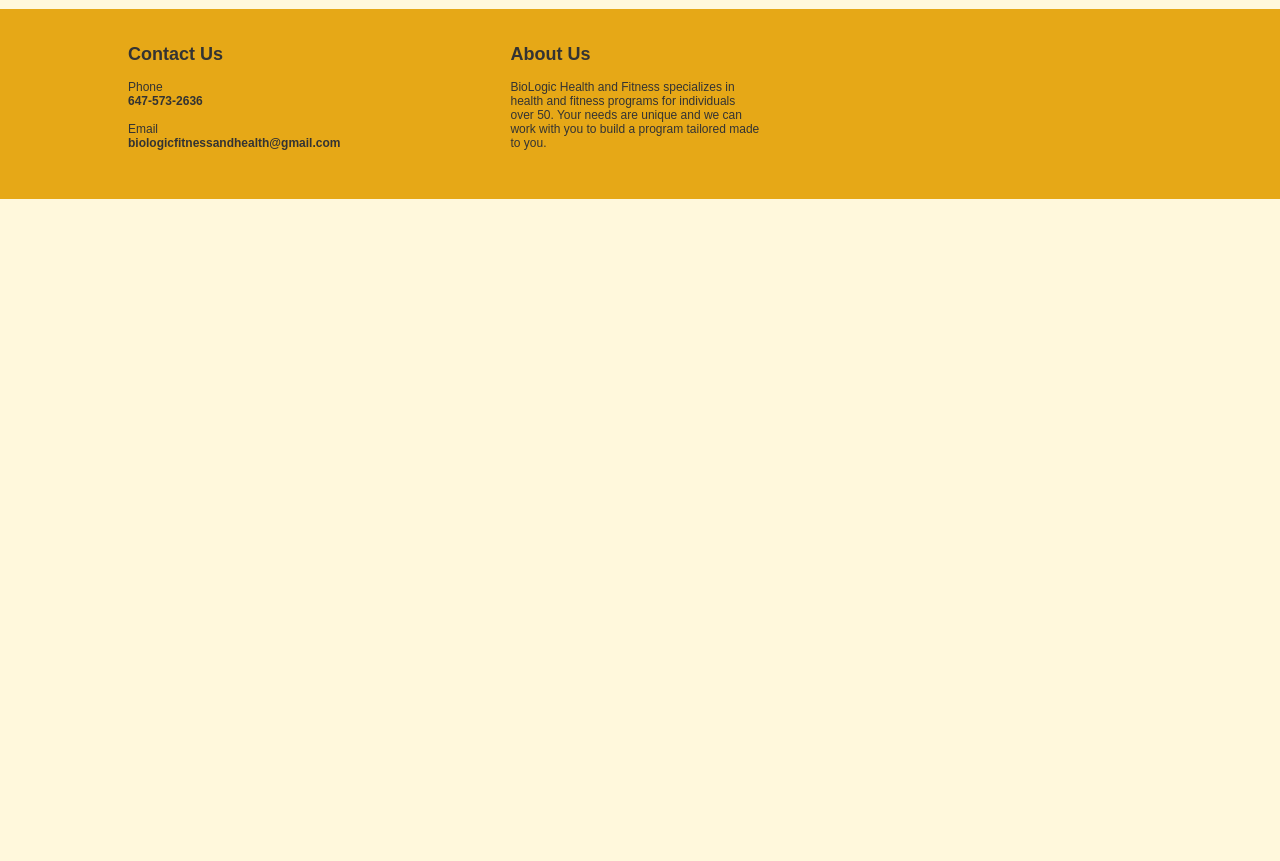
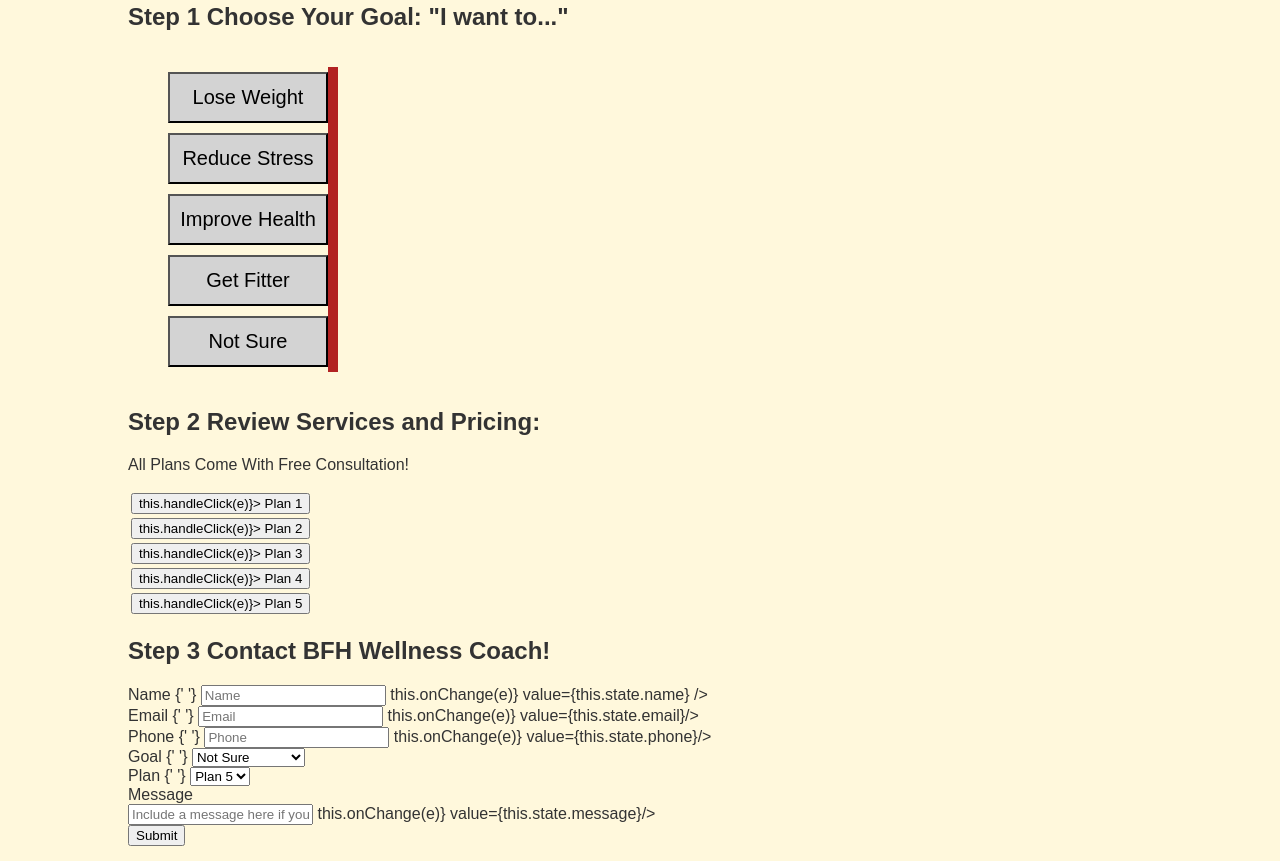
Before and after one commit to MyNameIsSpencer/biologicfitness, a plain HTML site: page index.html in a window 1280 px wide. Shown: the part 359-1220 px from the top of the page. Before the commit the page ends 800 px from the top, so only its background shows below. Drawn offline with Linux system fonts and the light colour scheme.

Commit message:
add step 1 css

```diff
--- a/css/home.css
+++ b/css/home.css
@@ -0,0 +1,74 @@
+
+.titler {
+  text-align: center;
+}
+
+.sub-titler {
+  text-align: center;
+}
+
+.step1 {
+  text-align: left;
+}
+
+.home-ul {
+  display: inline-block;
+  border-right: 10px solid firebrick;
+}
+
+.home-ul li {
+  list-style: none;
+}
+
+.home-ul li button{
+  font-size: 20px;
+  padding: 12px 5px;
+  margin: 5px 0px;
+  width: 160px;
+  background-color: lightgrey;
+  text-align: center;
+}
+
+.home-ul li button:hover{
+  background-color: lightgreen;
+  color: white;
+}
+
+.home-ul li button:focus{
+  background-color: dimgray;
+  color: white;
+  /* border-right: 10px solid firebrick; */
+}
+
+
+/* VVVV styles for info in step 1 */
+/* .displayer {
+  vertical-align: top;
+  height: 100%;
+  padding: 20px;
+  display: inline-block;
+}
+
+.descriptor {
+  vertical-align: top;
+  display: block;
+  height: 50px;
+  width: 300px;
+}
+
+.step1-pic {
+  display: block;
+  text-align: left;
+  margin-top: 50px;
+  width: 300px;
+}
+
+.step1-pic img {
+  max-height: 200px;
+  max-width: 300px;
+}
+
+.left-table {
+  display: block;
+  vertical-align: top;
+} */
--- a/css/rooter.css
+++ b/css/rooter.css
@@ -59,7 +59,7 @@
   margin-left: var(--centreMargin);
   margin-right: var(--centreMargin);
   height: 100%;
-  text-align: center;
+  /* text-align: center; */
 }
 
 .top-logo {
--- a/index.html
+++ b/index.html
@@ -2,7 +2,7 @@
 <html lang="en" dir="ltr">
   <head>
     <link rel="stylesheet" type="text/css" href="css/rooter.css">
-    <link rel="stylesheet" type="text/css" href="css/rooter.css">
+    <link rel="stylesheet" type="text/css" href="css/home.css">
     <meta charset="utf-8">
     <title></title>
   </head>
@@ -36,27 +36,14 @@
       </div> -->
     </header>
 
-    <div>
 
-    </div>
-
-
-
-    <!-- <p>Here da index</p> -->
-
-    <!-- <a href="index.html">Home/Index</a> <br>
-  	<a href="fitTips.html">Fit Tips</a> <br> -->
-		<!-- <a href="graphicdesign.html">Graphic Design</a> <br> -->
-
-
-
+<div class="centre-column">
     <div>
       <div id="top-pic">
       </div>
       <div class="spacer"> </div>
-      <div class="centre-column">
       <h2 class="titler"> BioLogic Fitness and Health </h2>
-        <h3> Reinvigorate Your Life! </h3>
+      <h3 class="sub-titler"> Reinvigorate Your Life! </h3>
       <p>
         We specialize in Health and Fitness programs for individuals age 50+.
          Your needs are unique, and we will help you reach them!
@@ -76,9 +63,163 @@
       <div class="centre-column">
         <!-- <Step3 goal={this.state.goal} plan={this.state.plan}/> -->
     </div>
+
+
+<!-- Step 1 -->
+<script src="Home.js"></script>
+<div class="step1">
+  <h2 class="lefter">
+    <b class="spacer">Step 1    </b>Choose Your Goal: "I want to..."
+  </h2>
+
+  <ul class="home-ul">
+    <li><button value="loseWeight" onClick="blah()">
+        Lose Weight </button></li>
+    <li><button value="reduceStress" onClick=>
+        Reduce Stress</button></li>
+    <li><button value="improveHealth" onClick=>
+      Improve Health</button></li>
+    <li><button value="getFitter" onClick=>
+      Get Fitter</button></li>
+    <li><button value="notSure" onClick=>
+      Not Sure</button></li>
+  </ul>
+
+
+
 </div>
 
 
+
+
+<!-- Step 2 -->
+<div class="step2">
+  <h2 class="lefter">
+    <b class="step2-spacer">Step 2   </b> Review Services and Pricing:
+  </h2>
+  <p> All Plans Come With Free Consultation! </p>
+  <table>
+    <tbody>
+      <tr>
+        <th class="seperator">
+          <button value="plan1" onClick={(e) => this.handleClick(e)}> Plan 1</button>
+        </th>
+        <th>
+        </th>
+        <th>
+        </th>
+        <th>
+        </th>
+      </tr>
+      <tr>
+        <th class="seperator">
+          <button value="plan2" onClick={(e) => this.handleClick(e)}> Plan 2 </button>
+        </th>
+        <th>
+        </th>
+        <th>
+        </th>
+        <th>
+        </th>
+      </tr>
+      <tr>
+        <th class="seperator">
+          <button value="plan3" onClick={(e) => this.handleClick(e)}> Plan 3 </button>
+        </th>
+        <th>
+        </th>
+        <th>
+        </th>
+        <th>
+        </th>
+      </tr>
+      <tr>
+        <th class="seperator">
+          <button value="plan4" onClick={(e) => this.handleClick(e)}> Plan 4 </button>
+        </th>
+        <th>
+        </th>
+        <th>
+        </th>
+        <th>
+        </th>
+      </tr>
+      <tr>
+        <th class="seperator">
+          <button value="plan5" onClick={(e) => this.handleClick(e)}> Plan 5 </button>
+        </th>
+        <th>
+        </th>
+        <th>
+        </th>
+        <th>
+        </th>
+      </tr>
+    </tbody>
+  </table>
+</div>
+
+
+<!-- Step 3 -->
+<div>
+  <h2 class="lefter">
+    <b class="spacer">Step 3   </b> Contact BFH Wellness Coach!
+  </h2>
+    <form class="step3-form">
+      <div id="top-of-form">
+        <div class="left-wrapper">
+          <label>
+            Name {' '}
+            <input type="text" name='name' placeholder="Name" onChange={e => this.onChange(e)} value={this.state.name} />
+          </label>
+          <br />
+          <label>
+            Email {' '}
+            <input type="email" name='email' placeholder="Email" onChange={e => this.onChange(e)} value={this.state.email}/>
+          </label>
+          <br />
+         <label>
+            Phone {' '}
+            <input type="tel" name='phone' placeholder="Phone" onChange={e => this.onChange(e)} value={this.state.phone}/>
+          </label>
+          <br />
+
+          <label>
+            Goal {' '}
+            <select class="step3-select" name="goals">
+              <option value="loseWeight" selected={this.props.goal === 'loseWeight'}>Lose Weight </option>
+              <option value="reduceStress" selected={this.props.goal === 'reduceStress'}>Reduce Stress </option>
+              <option value="improveHealth" selected={this.props.goal === 'improveHealth'}>Improve Health </option>
+              <option value="getFitter" selected={this.props.goal === 'getFitter'}>Get Fitter </option>
+              <option value="notSure" selected={this.props.goal === 'notSure'} >Not Sure </option>
+            </select>
+          </label>
+          <br />
+
+          <label>
+            Plan {' '}
+            <select class="step3-select" name="plans">
+              <option value="plan1" selected={this.props.plan === 'plan1'}>Plan 1 </option>
+              <option value="plan2" selected={this.props.plan === 'plan2'}>Plan 2 </option>
+              <option value="plan3" selected={this.props.plan === 'plan3'}>Plan 3 </option>
+              <option value="plan4" selected={this.props.plan === 'plan4'}>Plan 4 </option>
+              <option value="plan5" selected={this.props.plan === 'plan5'}>Plan 5 </option>
+
+            </select>
+          </label>
+        </div>
+        <div class="message-wrapper">
+          <label class="message-label">
+            Message <br/>
+          </label>
+          <input type="textarea" name='message' placeholder="Include a message here if you'd like" onChange={e => this.onChange(e)} value={this.state.message}/>
+        </div>
+        <input onClick={this.handleContactFormSubmit}  type="submit" value="Submit" />
+      </div>
+    </form>
+
+  </div>
+</div>
 
 
 
```
Also changed, not shown: Home.js (added), 1 other file. Lines whose indentation alone changed are shown as unchanged.
